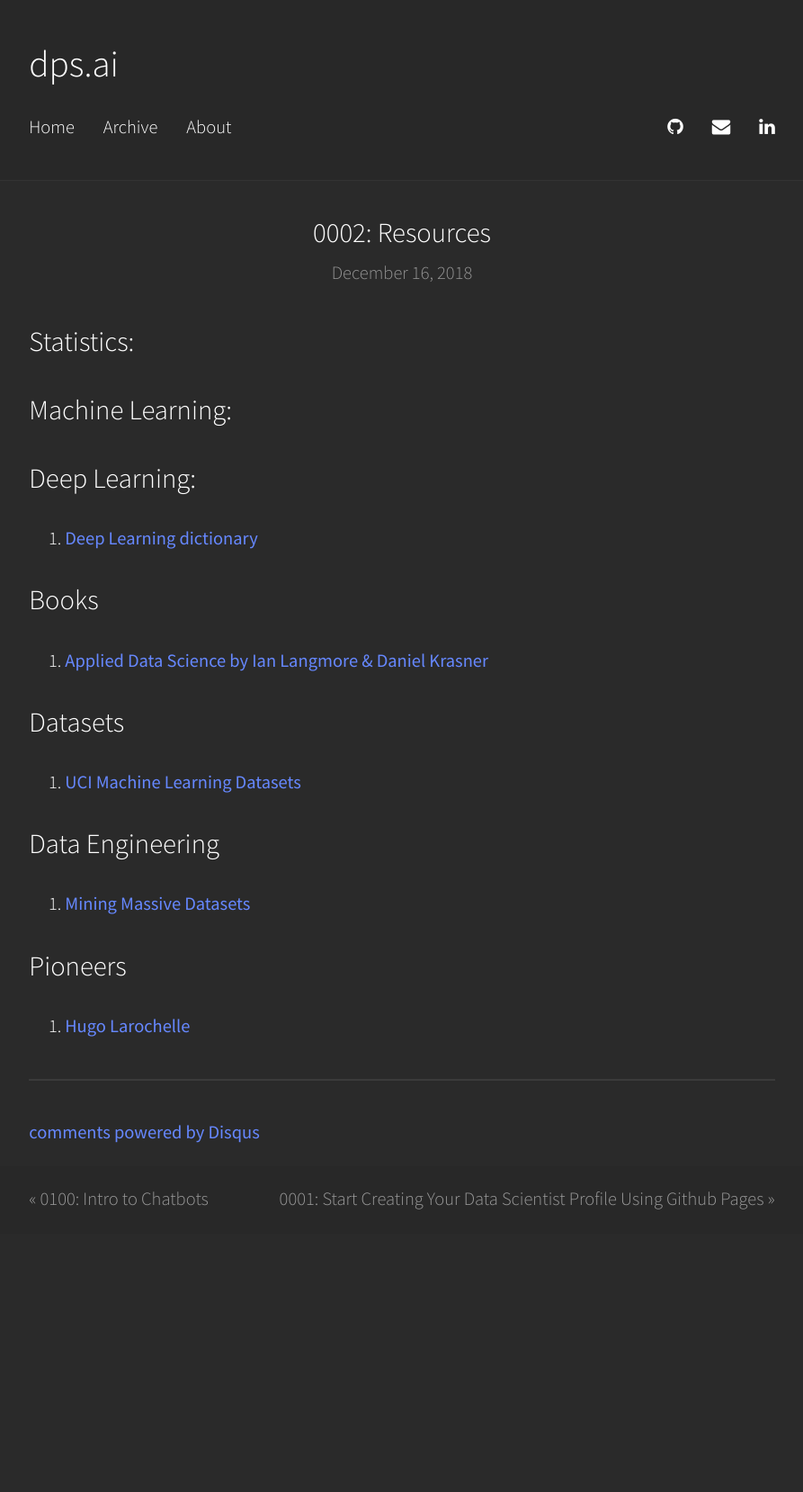
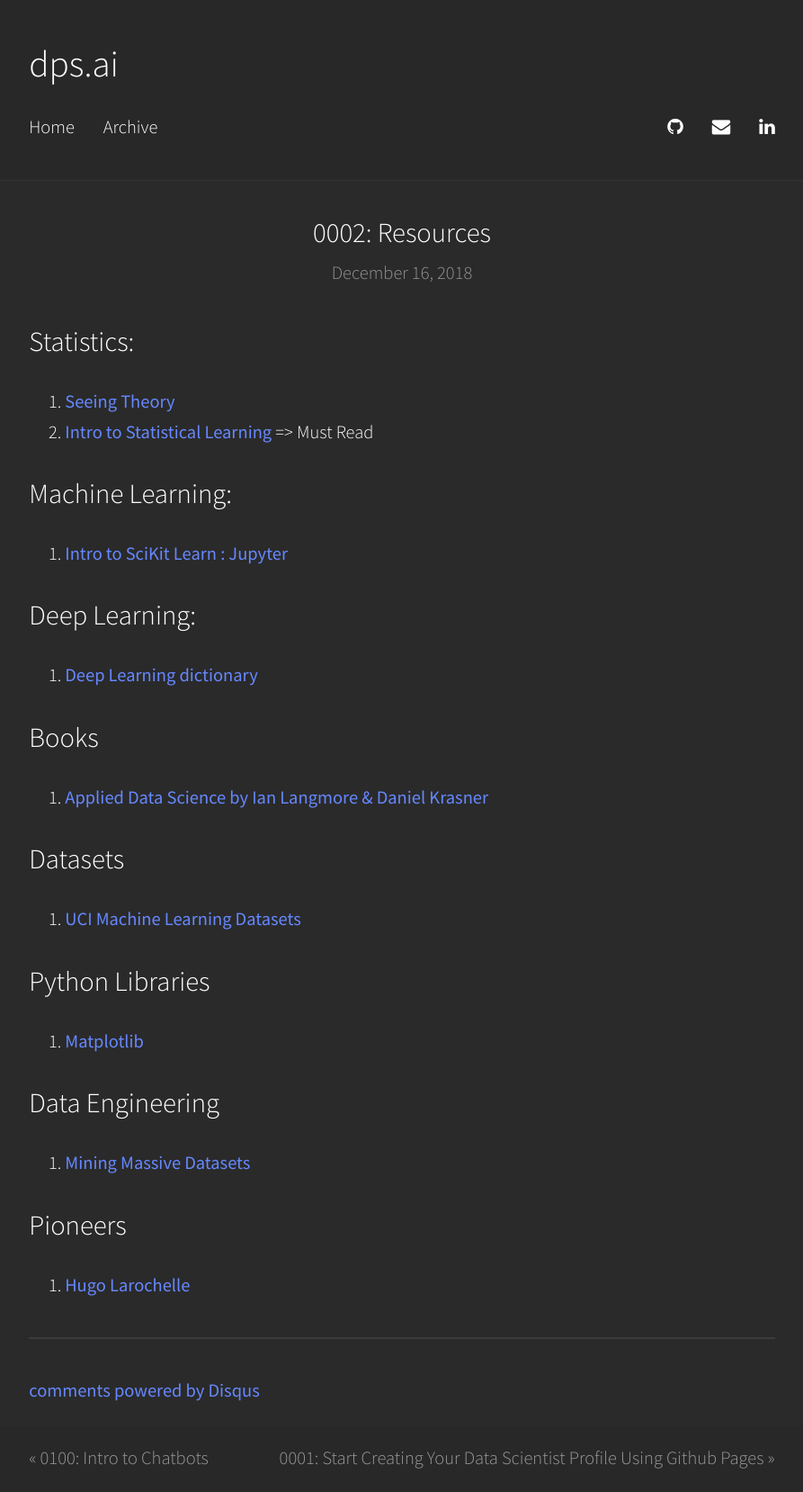
Before and after one commit to dhruvpratapsingh/dhruvpratapsingh.github.io, a Jekyll site: the page built from _posts/2018-12-16-ai-resources.md, in a window 1280 px wide. Shown: the whole page at 90% size, without its empty margins (193-1086 px from the left). Built offline with Jekyll 4.4.1, drawn with Linux system fonts in a browser that asks for light colours; comment, search, counter and statistics services are not loaded; before the commit the page ends 1371 px from its top, so only the background shows below that.

Commit message:
removed about

```diff
--- a/_config.yml
+++ b/_config.yml
@@ -14,7 +14,7 @@ dark: true # enables dark mode
 navigation: # enables navigation in header
   - index.html
   - archive.html
-  - about.md
+  # - about.md
 
 favicons: # see http://fontawesome.io/icons/#brand for all possible icons
   - github: "https://github.com/dhruvpratapsingh"
--- a/_posts/2018-12-16-ai-resources.md
+++ b/_posts/2018-12-16-ai-resources.md
@@ -3,20 +3,26 @@ title:  "0002: Resources"
 ---
 
 # Statistics:
+  1. [Seeing Theory](https://seeing-theory.brown.edu/)
+  2. [Intro to Statistical Learning](http://www-bcf.usc.edu/~gareth/ISL/) => Must Read
 
 # Machine Learning:
+  1. [Intro to SciKit Learn : Jupyter](http://nbviewer.jupyter.org/github/fonnesbeck/Bios366/blob/master/notebooks/Section6_1-Scikit-Learn.ipynb)
 
 # Deep Learning:
-1. [Deep Learning dictionary](https://towardsdatascience.com/the-deep-learning-ai-dictionary-ade421df39e4)
+  1. [Deep Learning dictionary](https://towardsdatascience.com/the-deep-learning-ai-dictionary-ade421df39e4)
 
 # Books
-1. [Applied Data Science by Ian Langmore & Daniel Krasner](http://columbia-applied-data-science.github.io/appdatasci.pdf)
+  1. [Applied Data Science by Ian Langmore & Daniel Krasner](http://columbia-applied-data-science.github.io/appdatasci.pdf)
 
 # Datasets
-1. [UCI Machine Learning Datasets](http://archive.ics.uci.edu/ml/datasets.html)
+  1. [UCI Machine Learning Datasets](http://archive.ics.uci.edu/ml/datasets.html)
+
+# Python Libraries
+  1. [Matplotlib](https://heartbeat.fritz.ai/introduction-to-matplotlib-data-visualization-in-python-d9143287ae39)
 
 # Data Engineering
-1. [Mining Massive Datasets](http://www.mmds.org/)
+  1. [Mining Massive Datasets](http://www.mmds.org/)
 
 # Pioneers
-1. [Hugo Larochelle](http://info.usherbrooke.ca/hlarochelle/neural_networks/content.html)
+  1. [Hugo Larochelle](http://info.usherbrooke.ca/hlarochelle/neural_networks/content.html)
```
Also changed, not shown: 8 other files.
